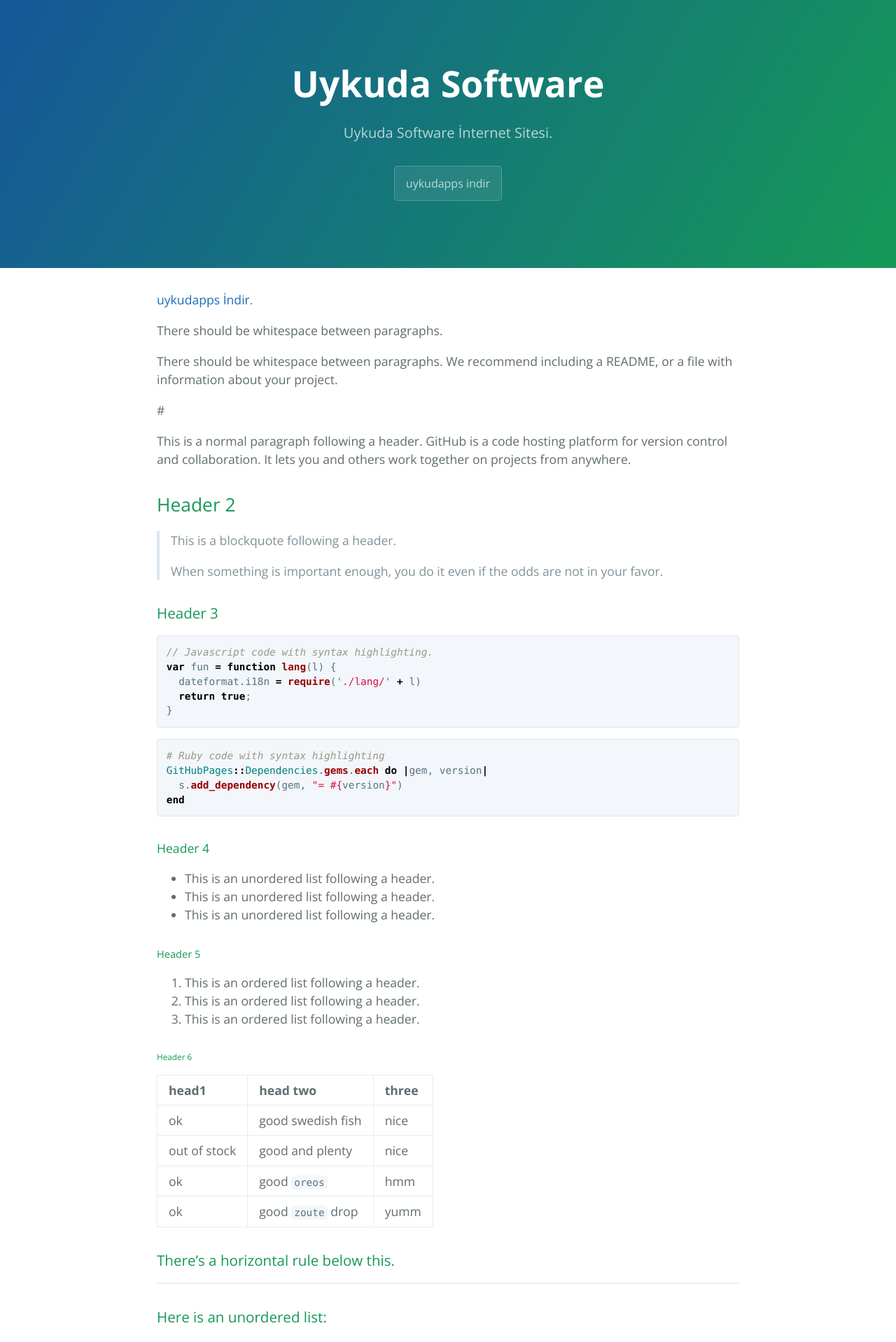
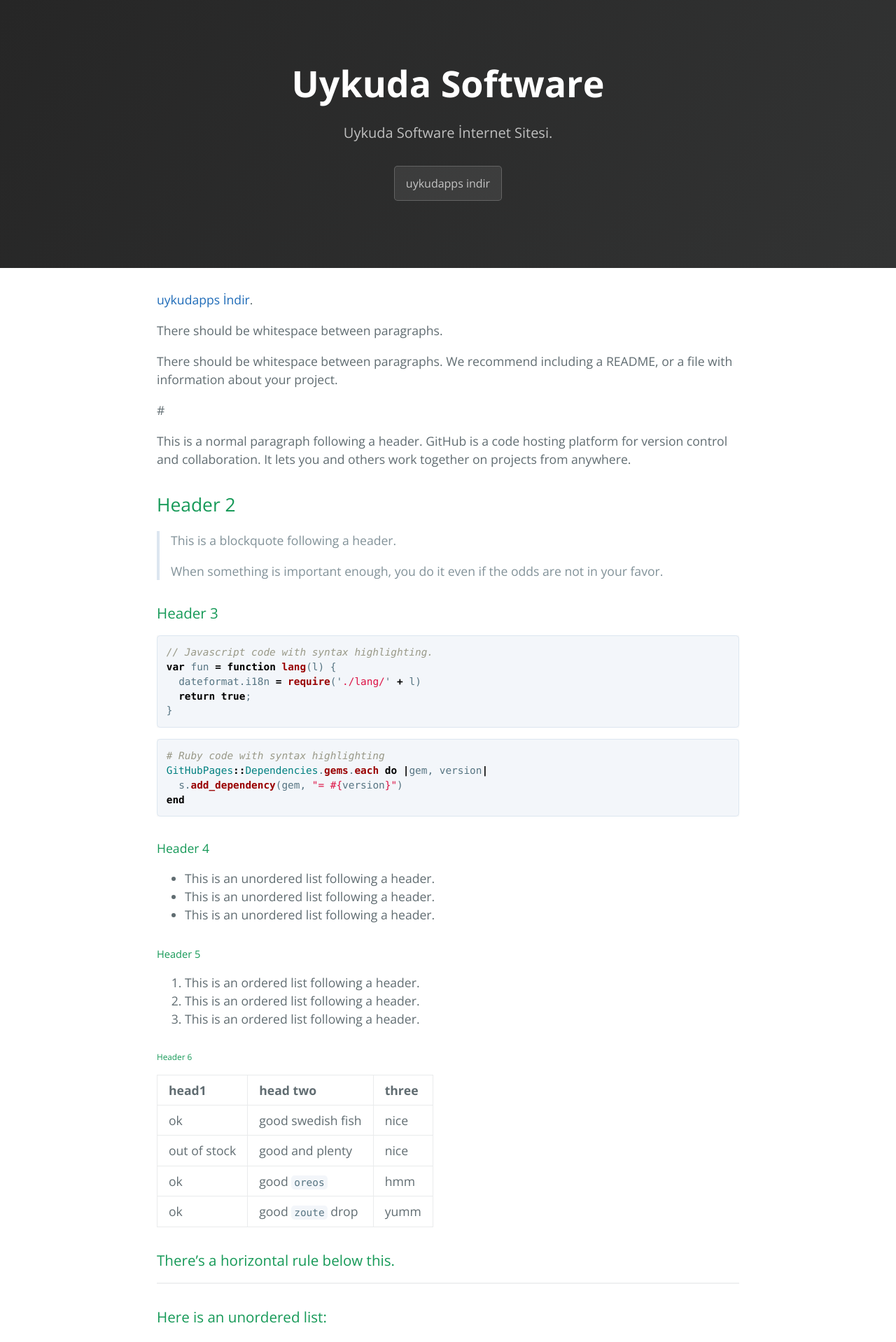
Before and after one commit to uykuda/uykuda.github.io, a Jekyll site: the page built from index.md, in a window 1280 px wide. Shown: the top 1918 px of the page at 70% size. Built offline with Jekyll 4.4.1, drawn with Linux system fonts in a browser that asks for light colours.

Commit message:
Update variables.scss

```diff
--- a/_sass/variables.scss
+++ b/_sass/variables.scss
@@ -4,8 +4,8 @@ $medium-breakpoint: 42em !default;
 
 // Headers
 $header-heading-color: #fff !default;
-$header-bg-color: #159957 !default;
-$header-bg-color-secondary: #155799 !default;
+$header-bg-color: #323333 !default;
+$header-bg-color-secondary: #262626 !default;
 
 // Text
 $section-headings-color: #159957 !default;
```
